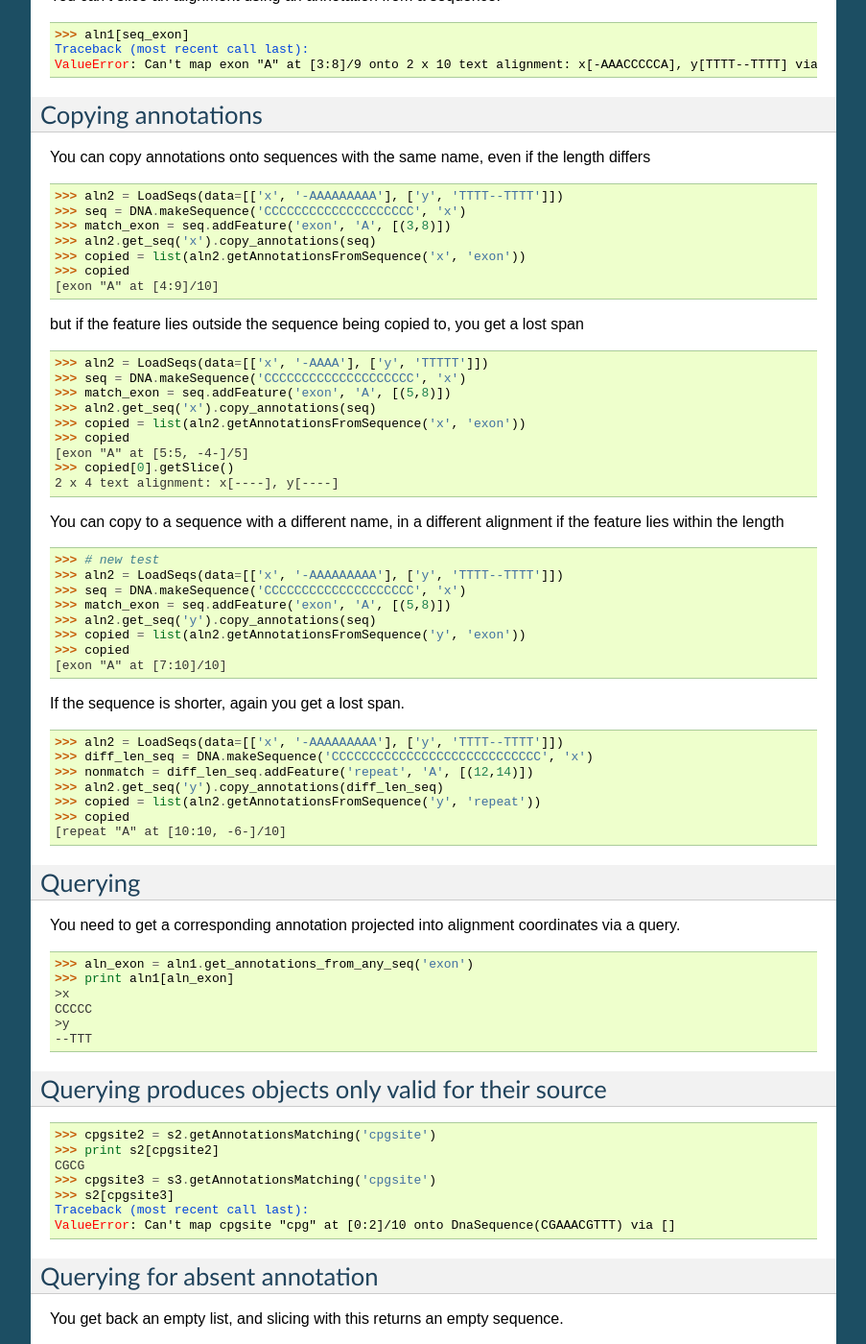
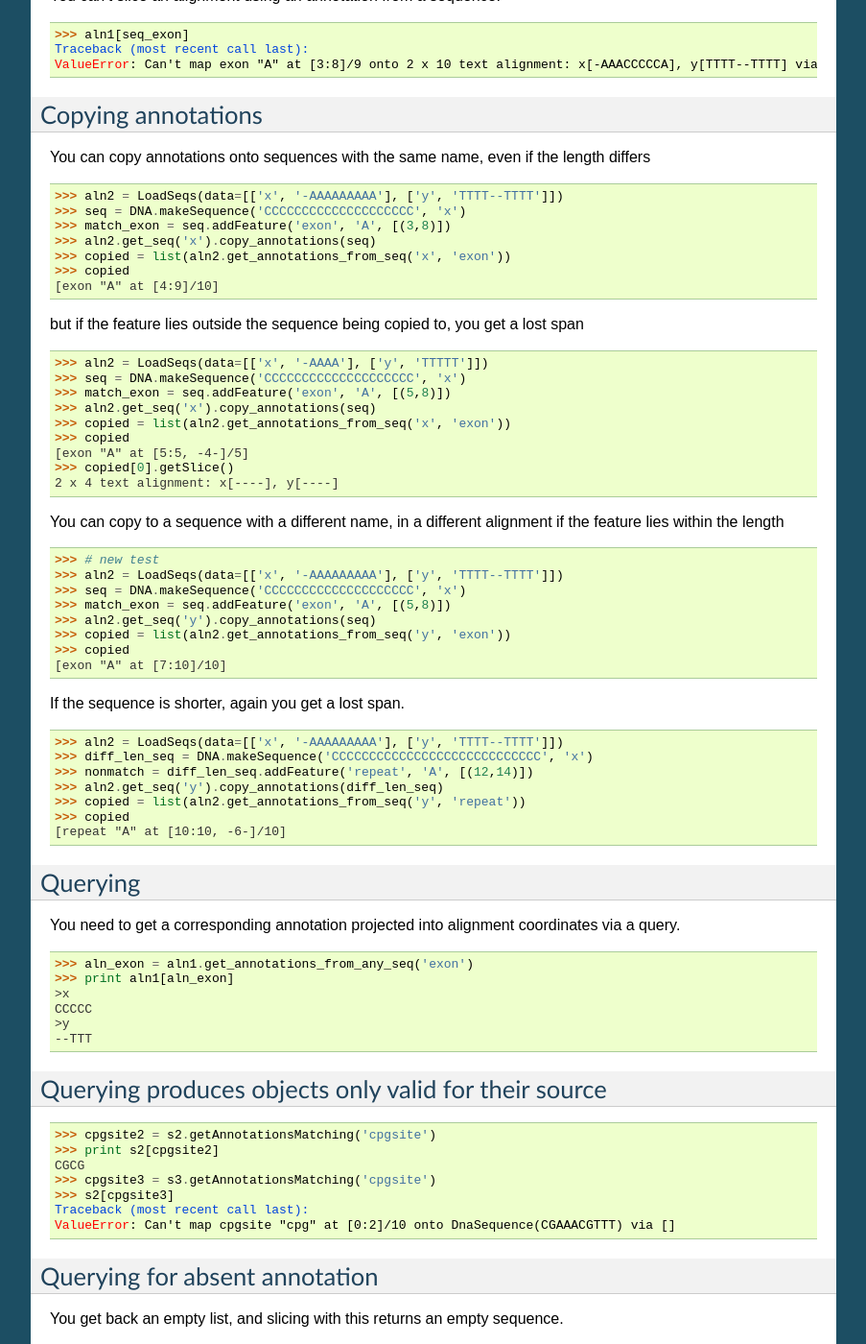
Before and after one commit to cogent3/cogent3, a Sphinx documentation site: the page built from doc/cookbook/annotations.rst, in a window 1280 px wide and 1400 px high, scrolled down 4455 px. Shown: the whole window at 96% size, without its empty margins (198-1101 px from the left). Built offline with Sphinx 7.4.7, drawn with Linux system fonts in a browser that asks for light colours; formulas are drawn with MathJax 3; pages that are not in the unit, such as notebooks, are missing from menus; some of the changed text lies outside the part shown.

Commit message:
getAnnotationsFromSequence to get_annotations_from_seq

```diff
--- a/doc/cookbook/annotations.rst
+++ b/doc/cookbook/annotations.rst
@@ -300,7 +300,7 @@ You can copy annotations onto sequences with the same name, even if the length d
     >>> seq = DNA.makeSequence('CCCCCCCCCCCCCCCCCCCC', 'x')
     >>> match_exon = seq.addFeature('exon', 'A', [(3,8)])
     >>> aln2.get_seq('x').copy_annotations(seq)
-    >>> copied = list(aln2.getAnnotationsFromSequence('x', 'exon'))
+    >>> copied = list(aln2.get_annotations_from_seq('x', 'exon'))
     >>> copied
     [exon "A" at [4:9]/10]
 
@@ -312,7 +312,7 @@ but if the feature lies outside the sequence being copied to, you get a lost spa
     >>> seq = DNA.makeSequence('CCCCCCCCCCCCCCCCCCCC', 'x')
     >>> match_exon = seq.addFeature('exon', 'A', [(5,8)])
     >>> aln2.get_seq('x').copy_annotations(seq)
-    >>> copied = list(aln2.getAnnotationsFromSequence('x', 'exon'))
+    >>> copied = list(aln2.get_annotations_from_seq('x', 'exon'))
     >>> copied
     [exon "A" at [5:5, -4-]/5]
     >>> copied[0].getSlice()
@@ -327,7 +327,7 @@ You can copy to a sequence with a different name, in a different alignment if th
     >>> seq = DNA.makeSequence('CCCCCCCCCCCCCCCCCCCC', 'x')
     >>> match_exon = seq.addFeature('exon', 'A', [(5,8)])
     >>> aln2.get_seq('y').copy_annotations(seq)
-    >>> copied = list(aln2.getAnnotationsFromSequence('y', 'exon'))
+    >>> copied = list(aln2.get_annotations_from_seq('y', 'exon'))
     >>> copied
     [exon "A" at [7:10]/10]
 
@@ -339,7 +339,7 @@ If the sequence is shorter, again you get a lost span.
     >>> diff_len_seq = DNA.makeSequence('CCCCCCCCCCCCCCCCCCCCCCCCCCCC', 'x')
     >>> nonmatch = diff_len_seq.addFeature('repeat', 'A', [(12,14)])
     >>> aln2.get_seq('y').copy_annotations(diff_len_seq)
-    >>> copied = list(aln2.getAnnotationsFromSequence('y', 'repeat'))
+    >>> copied = list(aln2.get_annotations_from_seq('y', 'repeat'))
     >>> copied
     [repeat "A" at [10:10, -6-]/10]
 
@@ -396,7 +396,7 @@ If you query for a feature from a sequence, it's alignment coordinates may be di
     >>> exon = aln3.get_seq('x').addFeature('exon', 'ex1', [(0,4)])
     >>> print exon.getSlice()
     CCCC
-    >>> aln_exons = list(aln3.getAnnotationsFromSequence('x', 'exon'))
+    >>> aln_exons = list(aln3.get_annotations_from_seq('x', 'exon'))
     >>> print aln_exons
     [exon "ex1" at [0:1, 2:5]/10]
     >>> print aln3[aln_exons]
@@ -564,7 +564,7 @@ Sequence features can be accessed via a containing ``Alignment``.
     TTTT--TTTT
     <BLANKLINE>
     >>> exon = aln.get_seq('x').addFeature('exon', '1', [(3,8)])
-    >>> aln_exons = aln.getAnnotationsFromSequence('x', 'exon')
+    >>> aln_exons = aln.get_annotations_from_seq('x', 'exon')
     >>> aln_exons = aln.get_annotations_from_any_seq('exon')
     >>> aln_exons
     [exon "1" at [4:9]/10]
```
Also changed, not shown: 3 other files.
